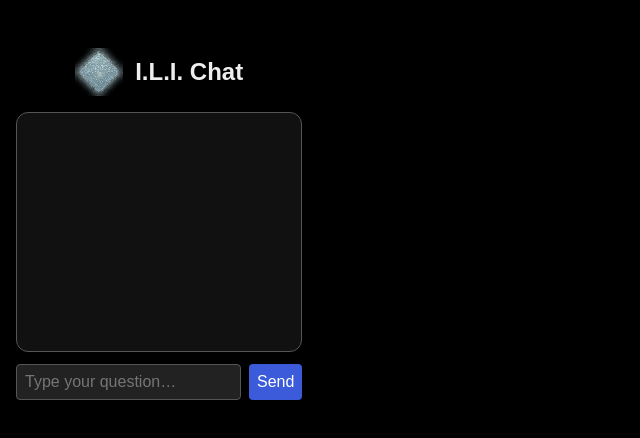
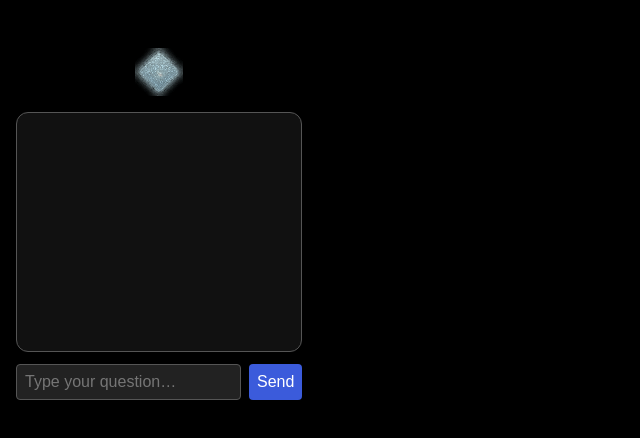
Before and after one commit to chiba-yu94/iterativeLI, a React (Vite) app: page / in a window 1280 px wide. Shown: the top 438 px of the page, without its empty margins (0-640 px from the left). Built offline with nearby package versions, Linux system fonts and the light colour scheme.

Commit message:
Update App.jsx modify UI
remove I.L.I. Chat and enlarge soulprint

```diff
--- a/src/App.jsx
+++ b/src/App.jsx
@@ -21,10 +21,9 @@ function App() {
         headers: { "Content-Type": "application/json" },
         body: JSON.stringify({ message: input }),
       });
-      if (!res.ok) {
-        throw new Error(`HTTP ${res.status}`);
-      }
+      if (!res.ok) throw new Error(`HTTP ${res.status}`);
       const data = await res.json();
+
       setMessages((msgs) => [
         ...msgs,
         { role: "bot", text: data.reply || "…" },
@@ -53,25 +52,23 @@ function App() {
         padding: "1rem",
       }}
     >
+      {/* Header with enlarged soul print and no title */}
       <header
         style={{
-          display: "flex",
-          alignItems: "center",
-          justifyContent: "center",
-          gap: "12px",
+          textAlign: "center",
           marginBottom: "1rem",
         }}
       >
         <img
           src={ILIlogoUrl}
-          alt="I.L.I. logo"
-          width={48}
-          height={48}
-          style={{ display: "block" }}
+          alt="I.L.I. soul print"
+          width={120}
+          height={120}
+          style={{ display: "block", margin: "0 auto" }}
         />
-        <h1 style={{ margin: 0 }}>I.L.I. Chat</h1>
       </header>
 
+      {/* Chat window */}
       <div
         style={{
           border: "1px solid #555",
@@ -98,6 +95,7 @@ function App() {
         {pending && <div style={{ color: "#aaa" }}>I.L.I. is thinking…</div>}
       </div>
 
+      {/* Input form */}
       <form onSubmit={sendMessage} style={{ display: "flex", gap: "8px" }}>
         <input
           style={{
```
